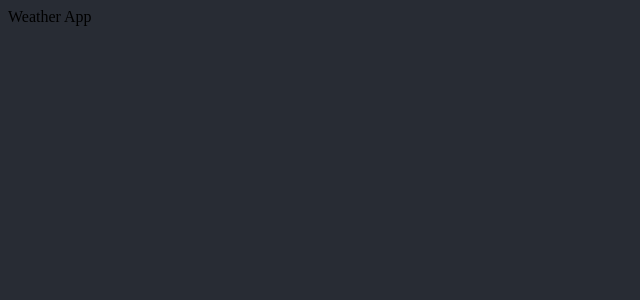
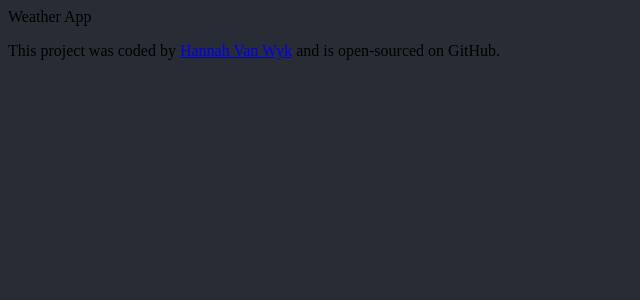
Before and after one commit to hannahvw/react-weather-app, a React (Create React App) app: page / in a window 1280 px wide. Shown: the top 300 px of the page, without its empty margins (0-640 px from the left). Built offline with nearby package versions, Linux system fonts and the light colour scheme.

Commit message:
Added github repo url

```diff
--- a/src/App.js
+++ b/src/App.js
@@ -1,10 +1,17 @@
 import React from "react";
-import './App.css';
+import "./App.css";
 
 export default function App() {
   return (
     <div className="App">
       Weather App
+      <p>
+        This project was coded by{" "}
+        <a href="https://github.com/hannahvw/react-weather-app" target="_blank">
+          Hannah Van Wyk
+        </a>{" "}
+        and is open-sourced on GitHub.
+      </p>
     </div>
   );
 }
```
